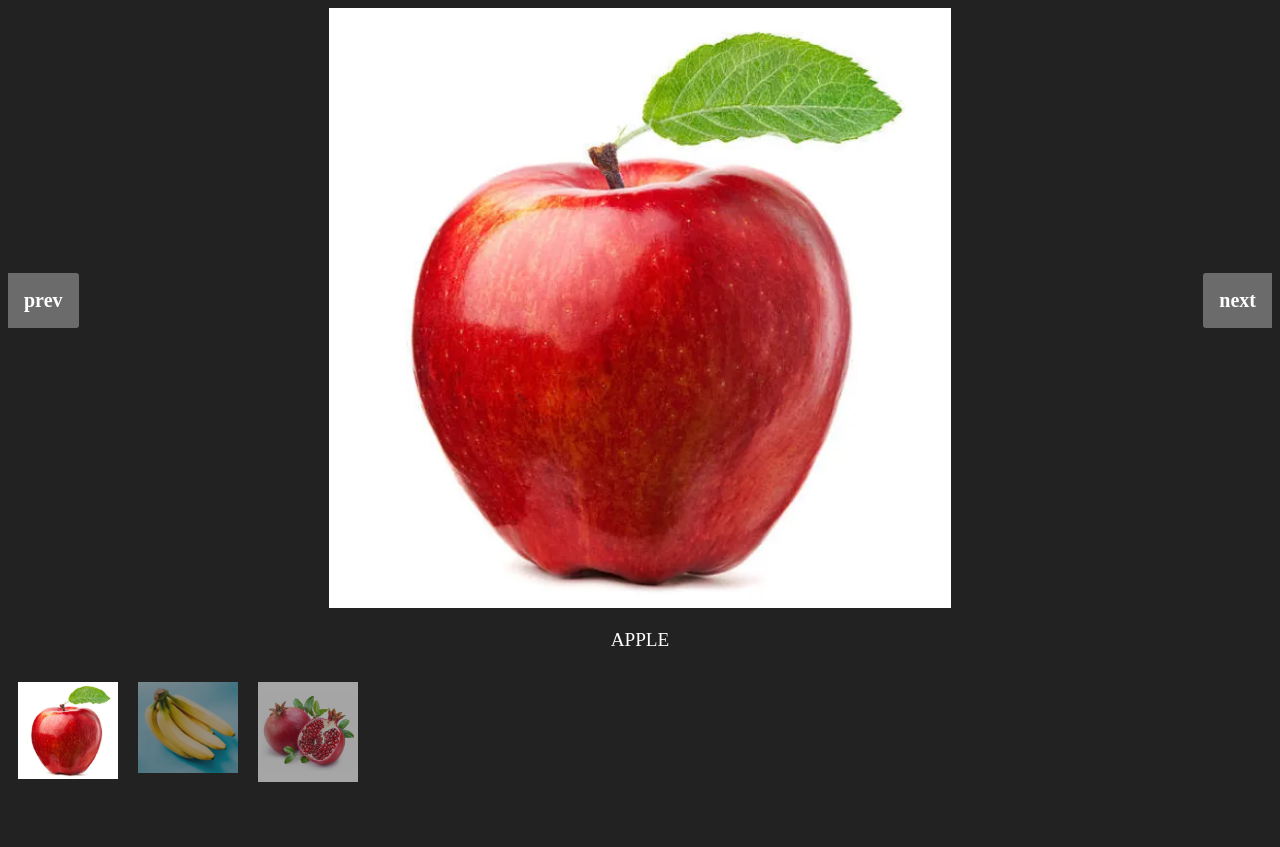
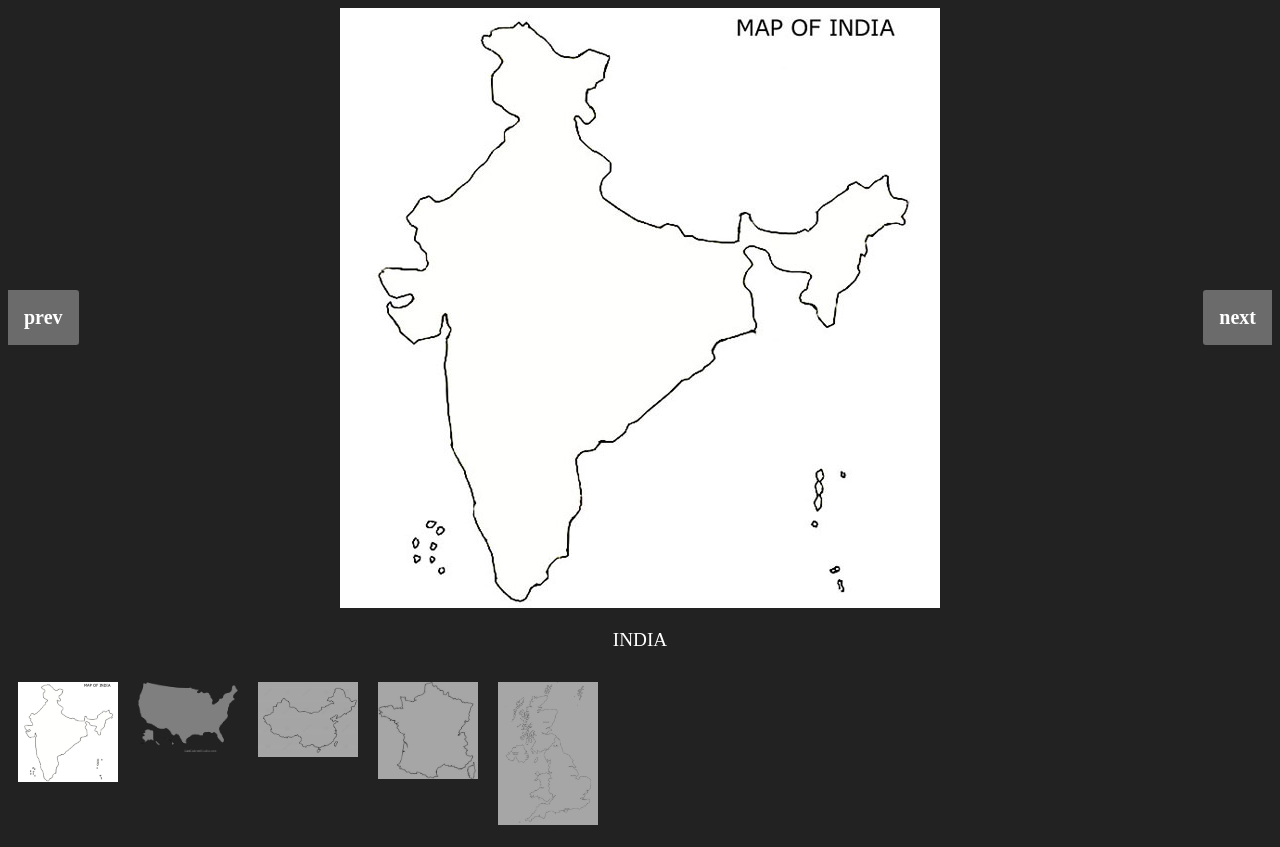
Before and after one commit to sammuify/sammuify.github.io, a plain HTML site: page draw/index.html in a window 1280 px wide. Before the commit the page ends 804 px from the top, so only its background shows below. Drawn offline with Linux system fonts and the light colour scheme.

Commit message:
added countries

```diff
--- a/draw/index.html
+++ b/draw/index.html
@@ -16,13 +16,19 @@
     <div class="container">
         <div class="slides">
             <div class="slide">
-                <img src="assets/fruits/apple.png" onclick="showCanvas(event)" title="Click on the image to draw">
+                <img src="assets/countries/india.jpg" onclick="showCanvas(event)" title="Click on the image to draw">
             </div>
             <div class="slide">
-                <img src="assets/fruits/banana.png" onclick="showCanvas(event)" title="Click on the image to draw">
+                <img src="assets/countries/USA.png" onclick="showCanvas(event)" title="Click on the image to draw">
             </div>
             <div class="slide">
-                <img src="assets/fruits/pomegranate.png" onclick="showCanvas(event)" title="Click on the image to draw">
+                <img src="assets/countries/china.jpg" onclick="showCanvas(event)" title="Click on the image to draw">
+            </div>
+            <div class="slide">
+                <img src="assets/countries/France.jpg" onclick="showCanvas(event)" title="Click on the image to draw">
+            </div>
+            <div class="slide">
+                <img src="assets/countries/UK.jpg" onclick="showCanvas(event)" title="Click on the image to draw">
             </div>
         </div>
         <a class="prev" onclick="plusSlides(-1)">prev</a>
@@ -32,14 +38,23 @@
         </div>
         <div class="thumbnails">
             <div class="column">
-                <img width="100px" src="assets/fruits/apple.png" alt="apple" class="cursor" onclick="currentSlide(1)">
+                <img width="100px" src="assets/countries/india.jpg" alt="india" class="cursor"
+                    onclick="currentSlide(1)">
             </div>
             <div class="column">
-                <img width="100px" src="assets/fruits/banana.png" alt="banana" class="cursor" onclick="currentSlide(2)">
+                <img width="100px" src="assets/countries/USA.png" alt="USA" class="cursor" onclick="currentSlide(2)">
             </div>
             <div class="column">
-                <img width="100px" src="assets/fruits/pomegranate.png" alt="pomegranate" class="cursor"
+                <img width="100px" src="assets/countries/china.jpg" alt="china" class="cursor"
                     onclick="currentSlide(3)">
+            </div>
+            <div class="column">
+                <img width="100px" src="assets/countries/France.jpg" alt="France" class="cursor"
+                    onclick="currentSlide(4)">
+            </div>
+            <div class="column">
+                <img width="100px" src="assets/countries/UK.jpg" alt="UK" class="cursor"
+                    onclick="currentSlide(5)">
             </div>
         </div>
     </div>
```
Also changed, not shown: draw/assets/countries/France.jpg (added), draw/assets/countries/UK.jpg (added), draw/assets/countries/USA.png (added), draw/assets/countries/china.jpg (added).
